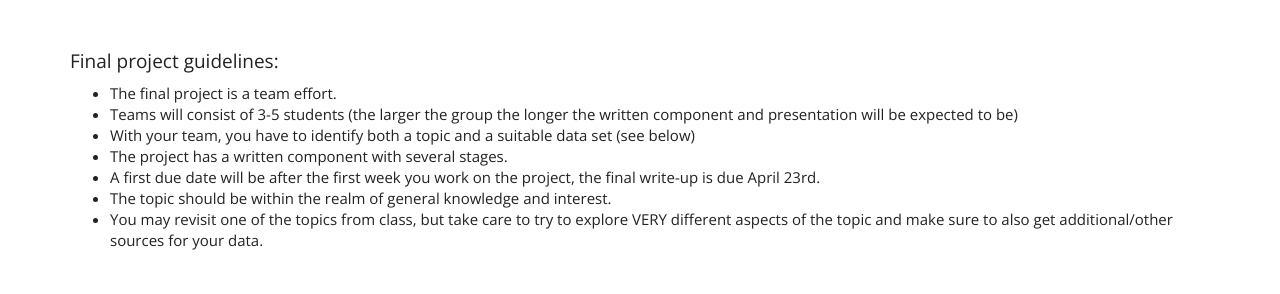
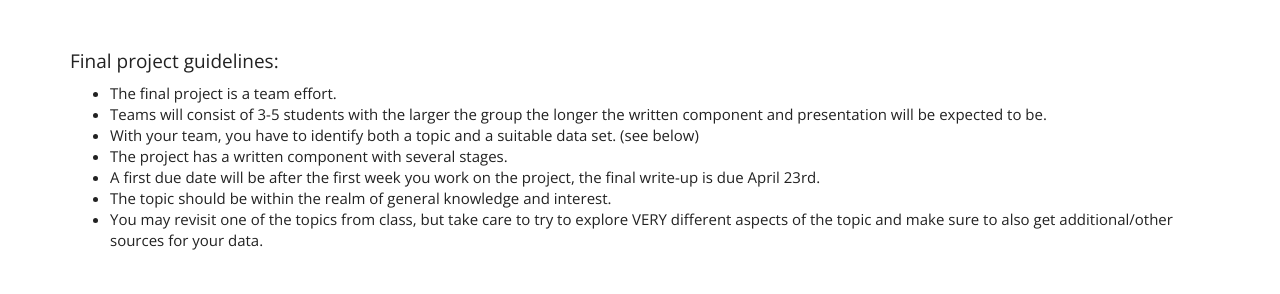
Before and after one commit to Stat480-at-ISU/Stat480-at-ISU.github.io, a Jekyll site: the page built from projects.html, in a window 1280 px wide. Shown: the part 218-512 px from the top of the page. Built offline with Jekyll 4.4.1, drawn with Linux system fonts in a browser that asks for light colours.

Commit message:
update project info

```diff
--- a/projects.html
+++ b/projects.html
@@ -16,8 +16,8 @@
 <h4>Final project guidelines:</h4>
 <ul>
   <li>The final project is a team effort.</li>
-  <li>Teams will consist of 3-5 students (the larger the group the longer the written component and presentation will be expected to be)</li>
-  <li>With your team, you have to identify both a topic and a suitable data set (see below)</li>
+  <li>Teams will consist of 3-5 students with the larger the group the longer the written component and presentation will be expected to be.</li>
+  <li>With your team, you have to identify both a topic and a suitable data set. (see below)</li>
   <li>The project has a written component with several stages.</li>
 
   <li>A first due date will be after the first week you work on the project, the final write-up is due April 23rd.</li>
```
Also changed, not shown: 1 other file.
